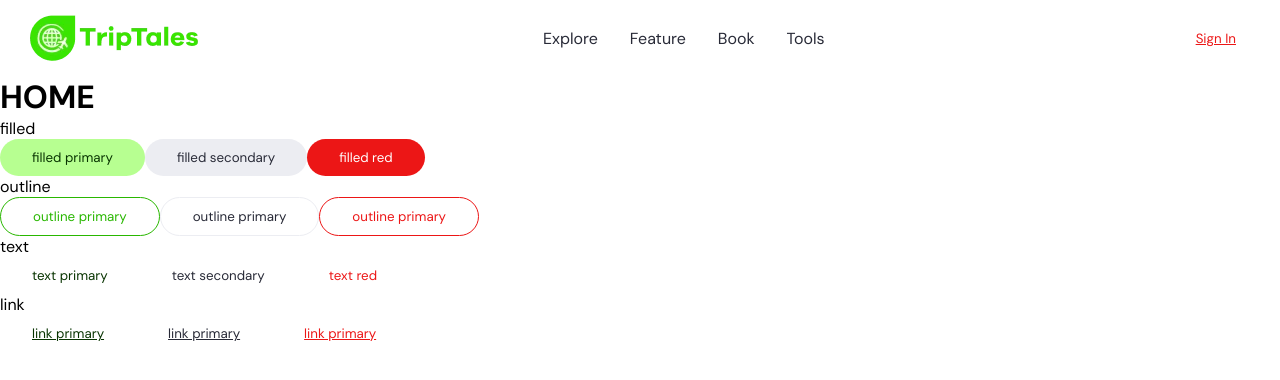
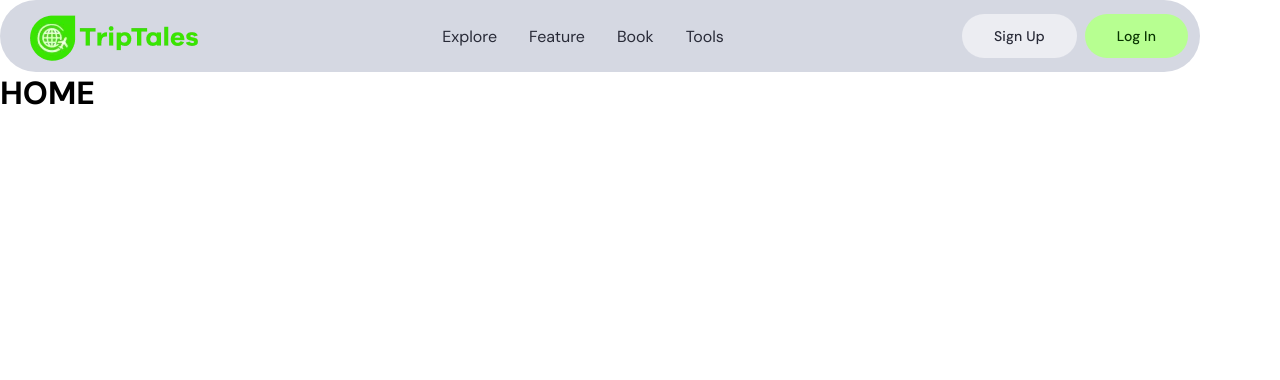
Before and after one commit to rizalsenja/trip-tales, a React (Vite) app: page / in a window 1280 px wide. Shown: the top 380 px of the page. Built offline with nearby package versions, Linux system fonts and the light colour scheme.

Commit message:
WIP navbar

```diff
--- a/src/assets/styles/_base.scss
+++ b/src/assets/styles/_base.scss
@@ -1,4 +1,4 @@
-@use 'variables' as *;
+@use "@scss/globals" as *;
 
 html {
     scroll-behavior: smooth;
--- a/src/assets/styles/_typography.scss
+++ b/src/assets/styles/_typography.scss
@@ -1,3 +1,5 @@
+@use "sass:map";
+
 @font-face {
     font-family: "DM Sans UI Text";
     src: url("../fonts/DMSans-Regular.woff2") format("woff2");
@@ -25,3 +27,40 @@
     font-weight: 700;
     font-style: normal;
 }
+
+$font-family: 'DM Sans UI Text', sans-serif;
+
+$font-weight-regular: 400;
+$font-weight-medium: 500;
+$font-weight-semibold: 600;
+$font-weight-bold: 700;
+
+$font-sizes: (
+    heading-1: (font-size: 32px, line-height: 40px, letter-spacing: -0.02em),
+    heading-2: (font-size: 28px, line-height: 36px, letter-spacing: 0.01em),
+    heading-3: (font-size: 24px, line-height: 32px, letter-spacing: 0.01em),
+    heading-4: (font-size: 20px, line-height: 28px, letter-spacing: 0.01em),
+    heading-5: (font-size: 18px, line-height: 26px, letter-spacing: 0.01em),
+    description-1: (font-size: 16px, line-height: 24px, letter-spacing: 0.01em),
+    description-2: (font-size: 14px, line-height: 22px, letter-spacing: 0.01em),
+    description-3: (font-size: 12px, line-height: 20px, letter-spacing: 0.01em),
+);
+
+@mixin font-style($key, $weight: regular) {
+    $data: map.get($font-sizes, $key);
+
+    font-size: map.get($data, font-size);
+    line-height: map.get($data, line-height);
+    letter-spacing: map.get($data, letter-spacing);
+    font-family: $font-family;
+
+    @if $weight == medium {
+        font-weight: $font-weight-medium;
+    } @else if $weight == semibold {
+        font-weight: $font-weight-semibold;
+    } @else if $weight == bold {
+        font-weight: $font-weight-bold;
+    } @else {
+        font-weight: $font-weight-regular;
+    }
+}
--- a/src/assets/styles/components/Button.module.scss
+++ b/src/assets/styles/components/Button.module.scss
@@ -1,15 +1,20 @@
 @use "@scss/globals" as *;
+
+.button {
+    @include font-style(description-2, medium);
+}
+
 // SIZES
 .sm {
-    padding: 4px 2rem;
+    padding: 4px 32px;
 }
 
 .md {
-    padding: 8px 2rem;
+    padding: 8px 32px;
 }
 
 .xl {
-    padding: 10px 2rem;
+    padding: 10px 32px;
 }
 
 // VARIANTS
--- a/src/assets/styles/components/Navbar.module.scss
+++ b/src/assets/styles/components/Navbar.module.scss
@@ -1,14 +1,24 @@
 @use '@scss/globals' as *;
 
 .navbar {
+    display: flex;
+    align-items: center;
+    justify-content: space-between;
     border-radius: 80px;
-    background-color: $white;
+    background-color: $grey-200;
+    height: 72px;
+    max-width: 1200px;
 
     &__container {
         display: flex;
         justify-content: space-between;
         align-items: center;
         padding: 12px 12px 12px 24px;
+        width: 100%;
+    }
+
+    &__logo {
+        height: 48px;
     }
 
     &__links {
@@ -20,19 +30,6 @@
     &__buttons {
         display: flex;
         gap: 8px;
-    }
-
-    &__button {
-        padding: 10px 32px;
-        outline: none;
-
-        &--ghost {
-            background-color: $grey-100;
-        }
-
-        &--filled {
-            background-color: $green-200;
-            color: $green-950;
-        }
+        height: 44px;
     }
 }
--- a/src/assets/styles/globals.scss
+++ b/src/assets/styles/globals.scss
@@ -1,2 +1,3 @@
 @forward 'variables';
 @forward 'mixins';
+@forward 'typography';
--- a/src/components/Button.tsx
+++ b/src/components/Button.tsx
@@ -17,8 +17,8 @@ const Button: React.FC<ButtonProps> = ({
 	disabled = false,
 }) => {
 	return (
-		<button className={`${styles[variant]} ${styles[size]} ${styles[color]}`} disabled={disabled}>
-			{label}
+		<button className={`${styles.button} ${styles[variant]} ${styles[size]} ${styles[color]}`} disabled={disabled}>
+        {label}
 		</button>
 	);
 };
--- a/src/components/Navbar.tsx
+++ b/src/components/Navbar.tsx
@@ -15,9 +15,10 @@ const Navbar = () => {
 	return (
         <nav className={styles.navbar}>
             <div className={styles.navbar__container}>
+                <div className={styles.navbar__logo}>
                     <img src={logo} alt="Trip Tales Logo" />
+                </div>
 
-                {/* <div className={styles.navbar__links}> */}
                 <ul className={styles.navbar__links}>
                     {links.map(link => (
                         <li key={link.id}>
@@ -27,10 +28,10 @@ const Navbar = () => {
                         </li>
                     ))}
                 </ul>
-                {/* </div> */}
 
                 <div className={styles.navbar__buttons}>
-                    <Button label='Sign In' size='xl' variant='link' color='red' />
+                    <Button label='Sign Up' size='xl' variant='filled' color='secondary' />
+                    <Button label='Log In' size='xl' variant='filled' color='primary' />
                 </div>
             </div>
         </nav>
--- a/src/pages/Home.tsx
+++ b/src/pages/Home.tsx
@@ -1,38 +1,9 @@
 import React from 'react';
-import Button from '../components/Button';
 
 const Home = () => {
 	return (
 		<div>
 			<h1 className='green'>HOME</h1>
-
-			<div>
-				<p>filled</p>
-				<Button label='filled primary' size='xl' variant='filled' color='primary' />
-				<Button label='filled secondary' size='xl' variant='filled' color='secondary' />
-				<Button label='filled red' size='xl' variant='filled' color='red' />
-			</div>
-
-			<div>
-				<p>outline</p>
-				<Button label='outline primary' size='xl' variant='outline' color='primary' />
-				<Button label='outline primary' size='xl' variant='outline' color='secondary' />
-				<Button label='outline primary' size='xl' variant='outline' color='red' />
-			</div>
-
-			<div>
-				<p>text</p>
-				<Button label='text primary' size='xl' variant='text' color='primary' />
-				<Button label='text secondary' size='xl' variant='text' color='secondary' />
-				<Button label='text red' size='xl' variant='text' color='red' />
-			</div>
-
-			<div>
-				<p>link</p>
-				<Button label='link primary' size='xl' variant='link' color='primary' />
-				<Button label='link primary' size='xl' variant='link' color='secondary' />
-				<Button label='link primary' size='xl' variant='link' color='red' />
-			</div>
 		</div>
 	);
 };
```
Lines whose indentation alone changed are shown as unchanged.
